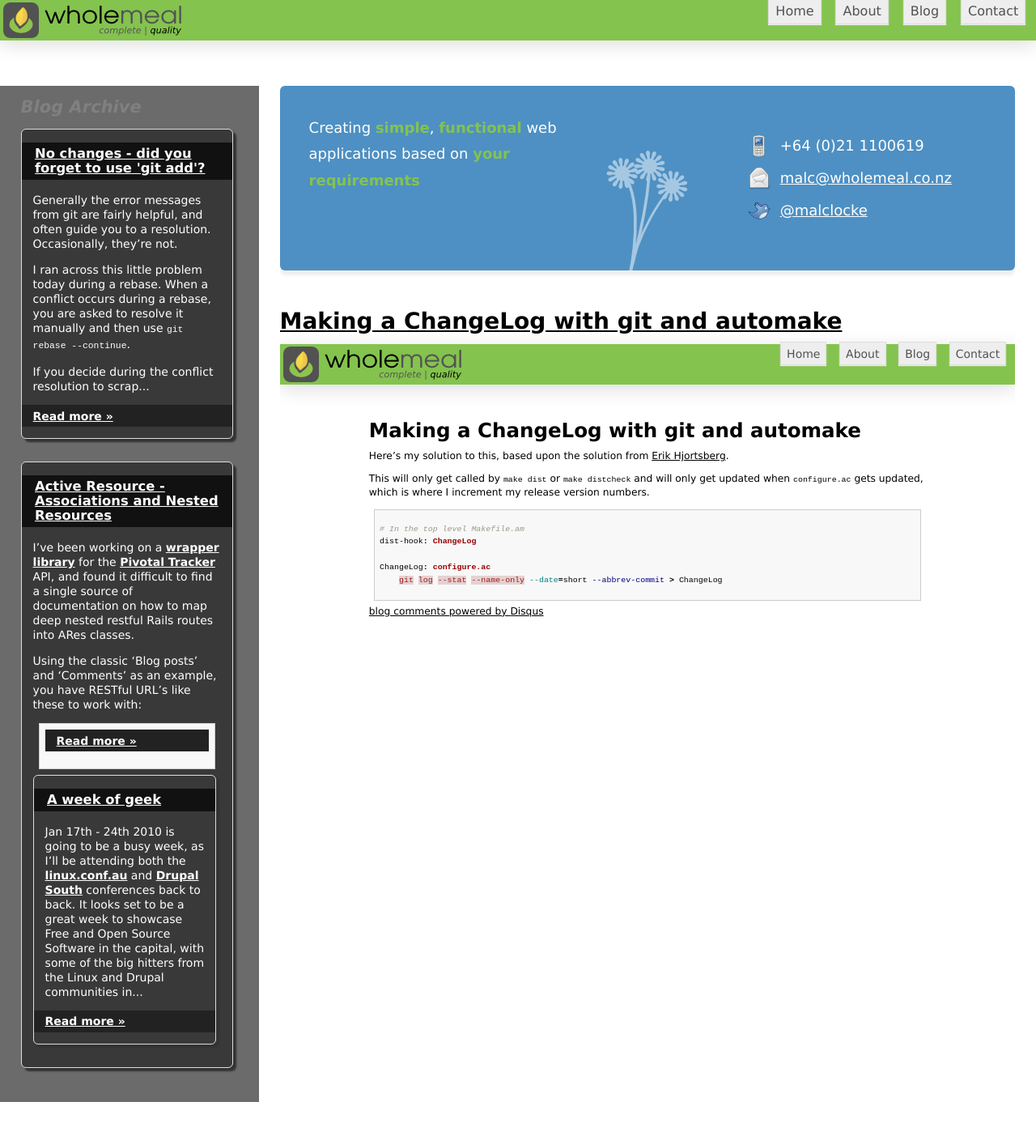
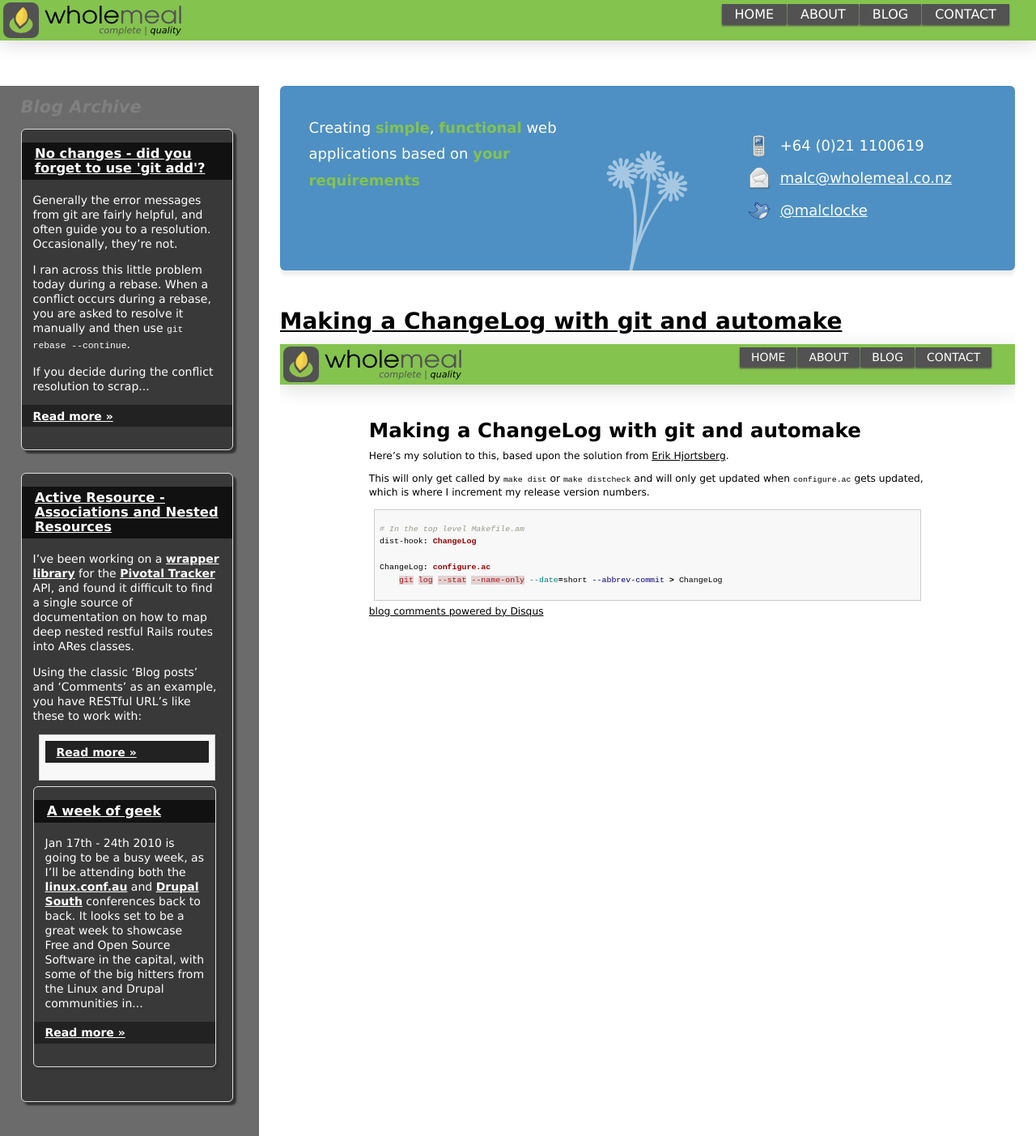
Before and after one commit to malclocke/wholemeal.co.nz, a Jekyll site: the page built from index.md, in a window 1280 px wide. Shown: the whole page at 81% size. Built offline with Jekyll 4.4.1, drawn with Linux system fonts in a browser that asks for light colours; comment, search, counter and statistics services are not loaded; before the commit the page ends 1361 px from its top, so only the background shows below that.

Commit message:
Change menu styles

```diff
--- a/css/wholemeal.css
+++ b/css/wholemeal.css
@@ -13,6 +13,12 @@
   margin-top: 4em;
 }
 
+.post {
+  margin-bottom: 3em;
+  padding-bottom: 1em;
+  border-bottom: 8px solid #eee;
+}
+
 #header {
   background: #84c34e url('/img/logo.png') no-repeat 4px center;
   height: 50px;
@@ -23,31 +29,26 @@
 #header ul.links {
   display: inline-block;
   margin: 0;
+  padding: 0;
   float: right;
+  text-transform: uppercase;
+  margin: 0.3em 2em;
 }
 #header ul.links li {
   display: inline;
-  padding: 0.5em 1em;
-  -moz-border-radius-bottomleft: 3px;
-  -webkit-border-radius-bottomleft: 3px;
-  border-radius-bottomleft: 3px;
-  -moz-border-radius-bottomright: 3px;
-  -webkit-border-radius-bottomright: 3px;
-  border-radius-bottomright: 3px;
-  -moz-box-shadow: 0 1px 1px #eee;
-  -webkit-box-shadow: 0 1px 1px #eee;
-  padding: 0.4em 0.5em;
-  margin-right: 0.8em;
-  background-color: #eee;
-  border: 1px solid #ddd;
-  line-height: 1.8em;
+  padding: 0.2em 1em;
+  margin-right: 1px;
+  float: left;
+  background-color: #525252;
+  -moz-box-shadow: 0 2px 2px #525252;
+  -webkit-box-shadow: 0 2px 2px #525252;
 }
-#header ul.links li.active {
-  background-color: white;
+#header ul.links li:hover {
+  background-color: #eec552;
 }
 #header ul.links a {
   text-decoration: none;
-  color: #525252;
+  color: white;
 }
 
 .nocoll #main {
```
